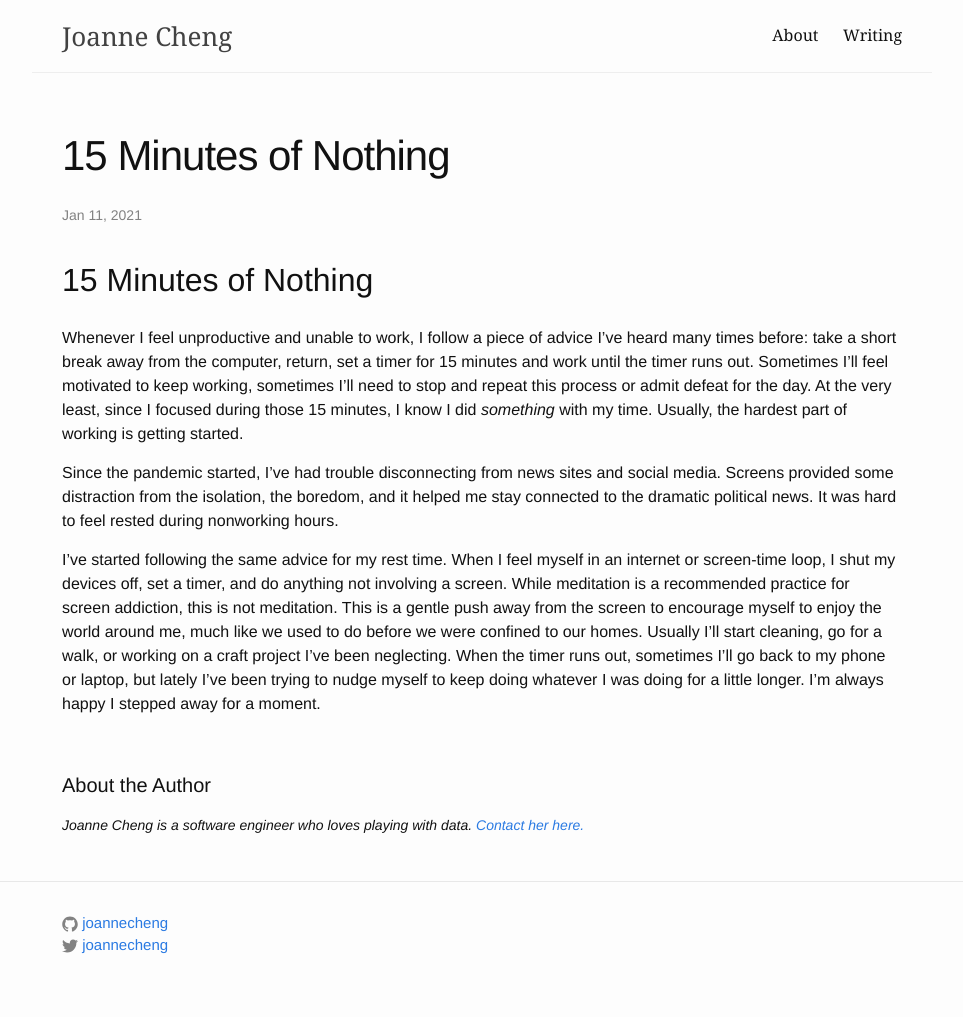
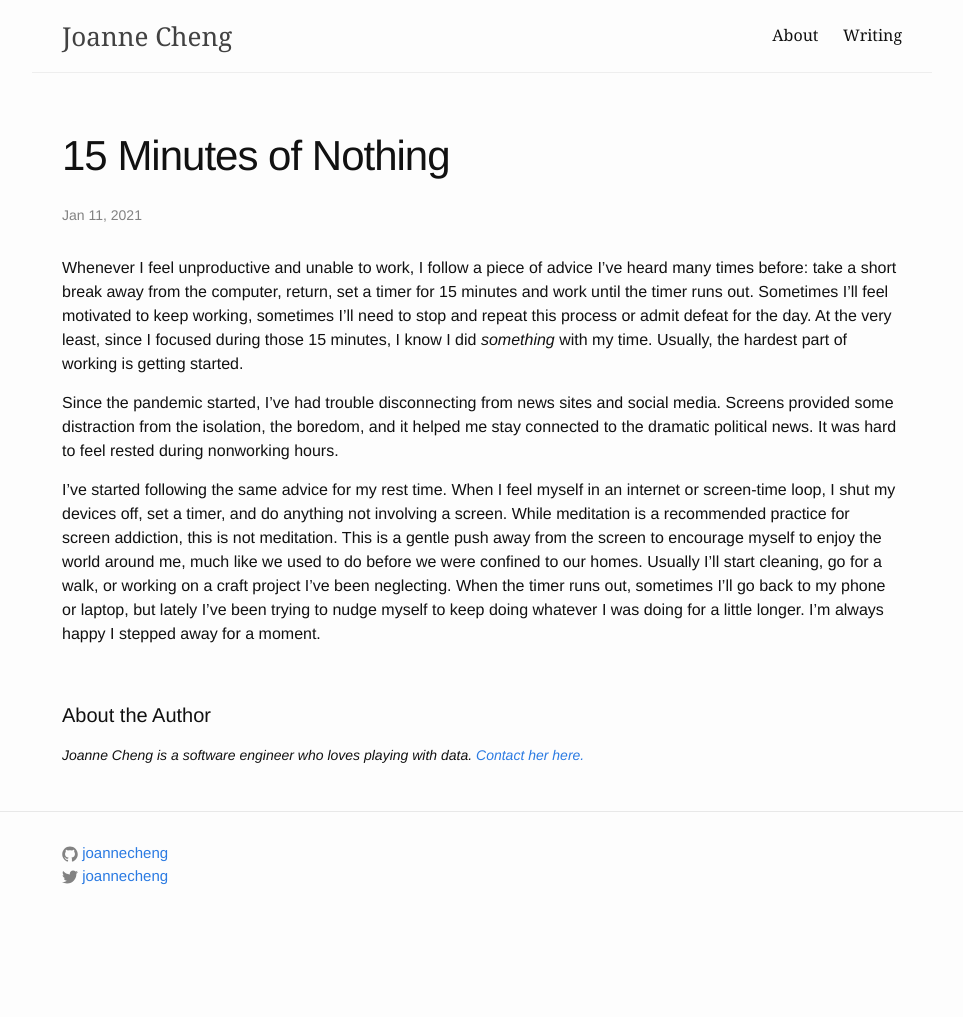
Before and after one commit to joannecheng/joannecheng.github.io, a Jekyll site: the page built from _posts/2021-01-11-fifteen-minutes.markdown, in a window 1280 px wide. Shown: the whole page, without its empty margins (158-1121 px from the left). Built offline with Jekyll 4.4.1, drawn with Linux system fonts in a browser that asks for light colours; nearby versions of some CDN libraries; library files that are not in the unit come from our copies; after the commit the page ends 947 px from its top, so only the background shows below that.

Commit message:
fix blog post

```diff
--- a/_posts/2021-01-11-fifteen-minutes.markdown
+++ b/_posts/2021-01-11-fifteen-minutes.markdown
@@ -5,8 +5,6 @@ date: 2021-01-11
 tags: random life
 ---
 
-# 15 Minutes of Nothing
-
 Whenever I feel unproductive and unable to work, I follow a piece of advice I've heard many times before: take a short break away from the computer, return, set a timer for 15 minutes and work until the timer runs out. Sometimes I'll feel motivated to keep working, sometimes I'll need to stop and repeat this process or admit defeat for the day. At the very least, since I focused during those 15 minutes, I know I did _something_ with my time. Usually, the hardest part of working is getting started.
 
 Since the pandemic started, I've had trouble disconnecting from news sites and social media. Screens provided some distraction from the isolation, the boredom, and it helped me stay connected to the dramatic political news. It was hard to feel rested during nonworking hours.
```
